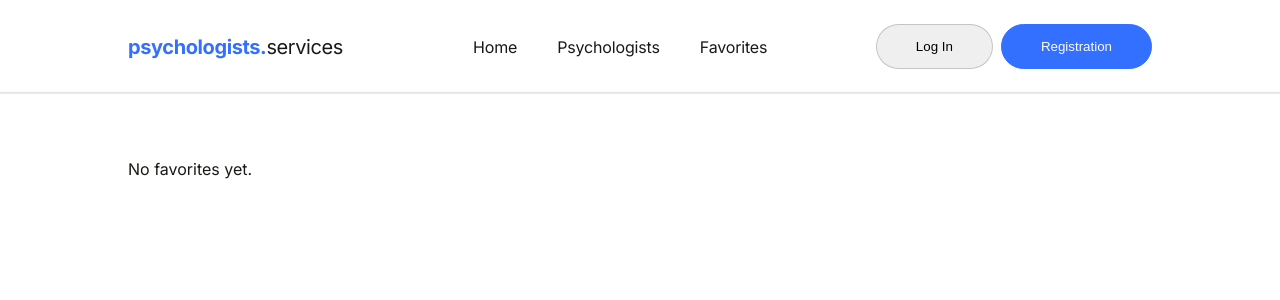
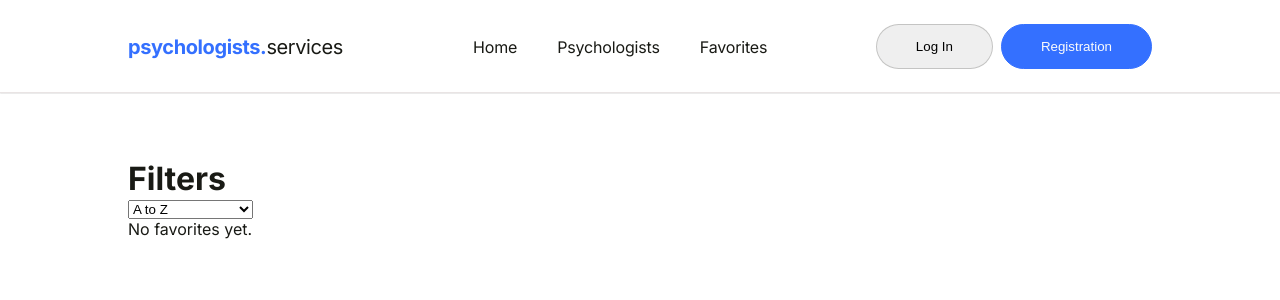
Before and after one commit to HalynaLysun/Services_of_Psychologists, a React (Vite) app: page /favorites in a window 1280 px wide. Shown: the top 300 px of the page. Built offline with nearby package versions, Linux system fonts and the light colour scheme.

Commit message:
filter favorites

```diff
--- a/src/components/Favorites/Favorites.jsx
+++ b/src/components/Favorites/Favorites.jsx
@@ -1,18 +1,28 @@
 import { useEffect, useState } from "react";
 import PsychologistCard from "../PsychologistCard/PsychologistCard.jsx";
+import Filters from "../Filters/Filters.jsx";
 
 export default function Favorites() {
   const [favorites, setFavorites] = useState([]);
+  const [displayedPsychologists, setDisplayedPsychologists] =
+    useState(favorites);
+
   useEffect(() => {
     const stored = JSON.parse(localStorage.getItem("favorites")) || [];
     setFavorites(stored);
   }, []);
   return (
     <div>
+      <Filters
+        psychologists={favorites}
+        onFilterChange={setDisplayedPsychologists}
+      />
       {favorites.length === 0 ? (
         <p>No favorites yet.</p>
       ) : (
-        favorites.map((p) => <PsychologistCard key={p.id} psychologist={p} />)
+        displayedPsychologists.map((p) => (
+          <PsychologistCard key={p.id} psychologist={p} />
+        ))
       )}
     </div>
   );
--- a/src/components/Filters/Filters.jsx
+++ b/src/components/Filters/Filters.jsx
@@ -11,9 +11,15 @@ export default function Filters({ psychologists, onFilterChange }) {
       case "Z-A":
         return sorted.sort((a, b) => b.name.localeCompare(a.name));
       case "PriceLowHigh":
-        return sorted.sort((a, b) => a.price - b.price);
+        return sorted.sort((a, b) => a.price_per_hour - b.price_per_hour);
       case "PriceHighLow":
-        return sorted.sort((a, b) => b.price - a.price);
+        return sorted.sort((a, b) => b.price_per_hour - a.price_per_hour);
+      case "Popular":
+        return sorted.sort((a, b) => b.rating - a.rating);
+      case "NotPopular":
+        return sorted.sort((a, b) => a.rating - b.rating);
+      case "ShowAll":
+        return sorted;
       default:
         return data;
     }
@@ -35,6 +41,9 @@ export default function Filters({ psychologists, onFilterChange }) {
         <option value="Z-A">Z to A</option>
         <option value="PriceLowHigh">Lower price first</option>
         <option value="PriceHighLow">Highest price first</option>
+        <option value="Popular">Popular</option>
+        <option value="NotPopular">NotPopular</option>
+        <option value="ShowAll">ShowAll</option>
       </select>
     </div>
   );
```
